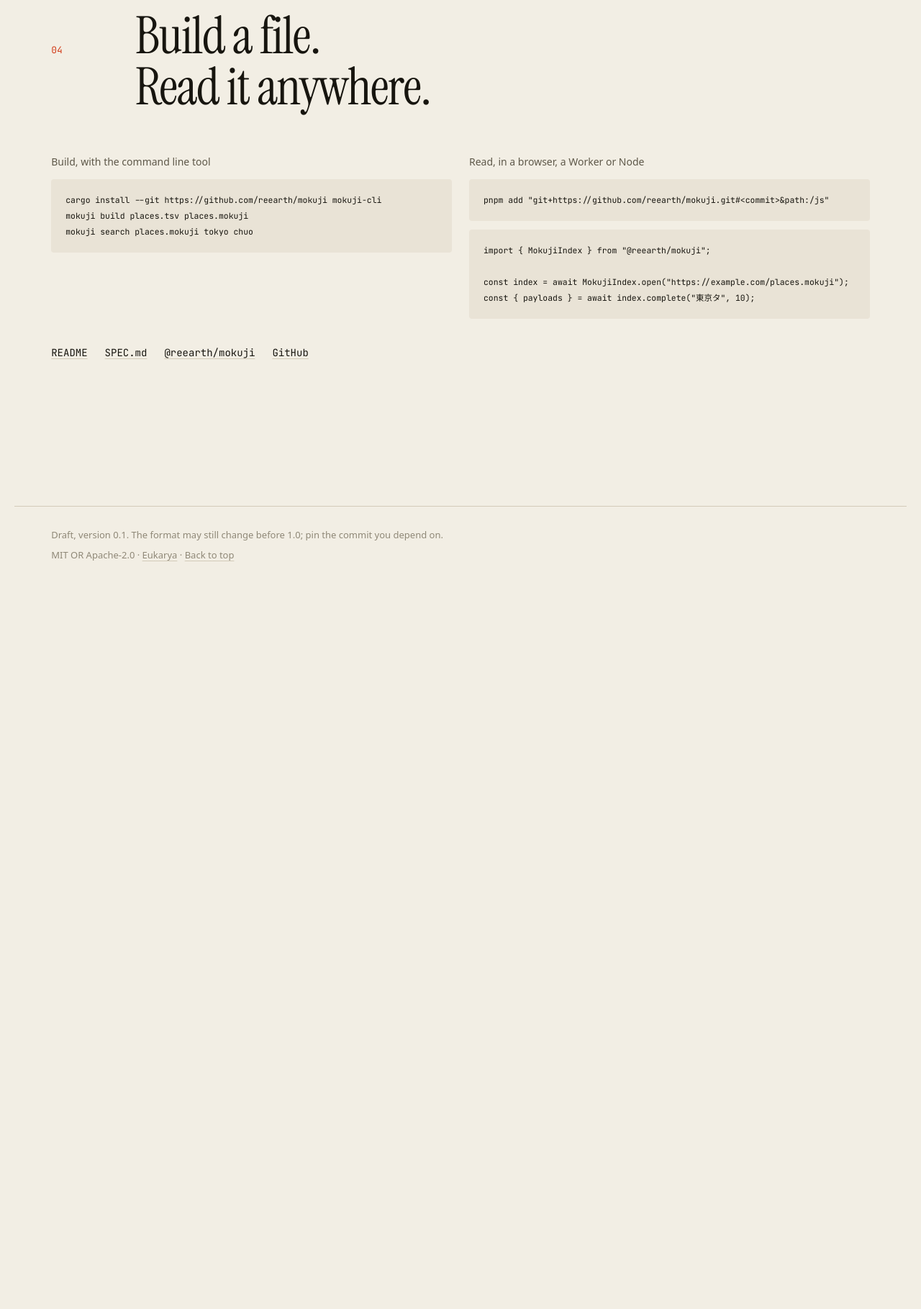
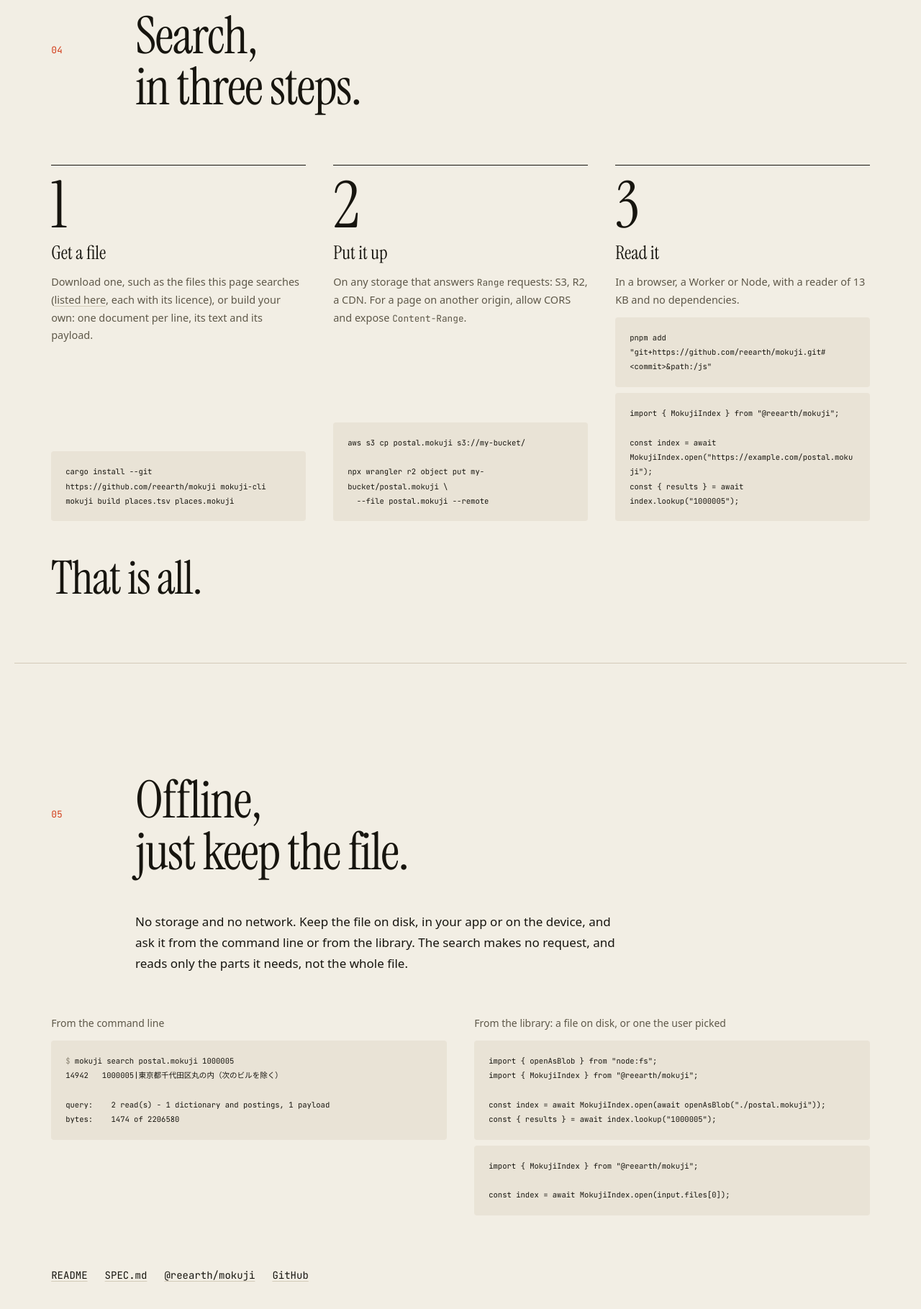
Before and after one commit to reearth/mokuji, a plain HTML site: page site/index.html in a window 1280 px wide. Shown: the part 4282-6101 px from the top of the page at 72% size. Before the commit the page ends 5118 px from the top, so only its background shows below. Drawn offline with Linux system fonts and the light colour scheme; a script that the page names is missing; files whose address does not match are found by name; a web font is replaced by a local one.

Commit message:
feat(site): building search in three steps, and searching offline
The page showed how to build a file and read it, but not that the whole job
is three steps: get a file, put it where Range requests are answered, read
it. Chapter 04 is those steps, with the commands for each; the files to
download are pointed to by Places' list rather than by a versioned URL that
would go stale.

Offline is a separate chapter, since it skips the middle step: keep the file
on hand and ask it from the command line, whose output is shown as it is, or
from the library, which now opens a Blob in one line. Code is shown without
ligatures, so => reads as typed.

```diff
--- a/site/index.html
+++ b/site/index.html
@@ -301,24 +301,86 @@
         <div class="chapter-head">
           <p class="folio">04</p>
           <h2 id="start-title" class="title">
-            <span lang="en">Build a file.<br />Read it anywhere.</span>
-            <span lang="ja">ファイルを作って、<br />どこからでも読む。</span>
+            <span lang="en">Search,<br />in three steps.</span>
+            <span lang="ja">検索は、<br />3ステップで。</span>
           </h2>
         </div>
-        <div class="start">
-          <div class="step">
-            <p class="step-label"><span lang="en">Build, with the command line tool</span><span lang="ja">作る（コマンドラインツール）</span></p>
+        <ol class="steps">
+          <li class="step">
+            <p class="step-n">1</p>
+            <h3><span lang="en">Get a file</span><span lang="ja">ファイルを用意する</span></h3>
+            <p>
+              <span lang="en">Download one, such as the files this page searches (<a href="https://places.reearth.land/v1/datasets">listed here</a>, each with its licence), or build your own: one document per line, its text and its payload.</span>
+              <span lang="ja">このページが検索しているファイル（<a href="https://places.reearth.land/v1/datasets">一覧</a>。ライセンスも書いてあります）のようにダウンロードするか、自分で作ります。1行に1件、テキストとペイロード。</span>
+            </p>
             <pre class="code"><code>cargo install --git https://github.com/reearth/mokuji mokuji-cli
-mokuji build places.tsv places.mokuji
-mokuji search places.mokuji tokyo chuo</code></pre>
-          </div>
-          <div class="step">
-            <p class="step-label"><span lang="en">Read, in a browser, a Worker or Node</span><span lang="ja">読む（ブラウザ・Worker・Node）</span></p>
+mokuji build places.tsv places.mokuji</code></pre>
+          </li>
+          <li class="step">
+            <p class="step-n">2</p>
+            <h3><span lang="en">Put it up</span><span lang="ja">置いて公開する</span></h3>
+            <p>
+              <span lang="en">On any storage that answers <code>Range</code> requests: S3, R2, a CDN. For a page on another origin, allow CORS and expose <code>Content-Range</code>.</span>
+              <span lang="ja"><code>Range</code> リクエストに応えるストレージならどこでも。S3、R2、CDN。別オリジンのページから読むなら、CORS を許可して <code>Content-Range</code> を公開します。</span>
+            </p>
+            <pre class="code"><code>aws s3 cp postal.mokuji s3://my-bucket/
+
+npx wrangler r2 object put my-bucket/postal.mokuji \
+  --file postal.mokuji --remote</code></pre>
+          </li>
+          <li class="step">
+            <p class="step-n">3</p>
+            <h3><span lang="en">Read it</span><span lang="ja">JS で読む</span></h3>
+            <p>
+              <span lang="en">In a browser, a Worker or Node, with a reader of 13 KB and no dependencies.</span>
+              <span lang="ja">ブラウザでも Worker でも Node でも。13 KB の reader で、依存はありません。</span>
+            </p>
             <pre class="code"><code>pnpm add "git+https://github.com/reearth/mokuji.git#&lt;commit&gt;&amp;path:/js"</code></pre>
             <pre class="code"><code>import { MokujiIndex } from "@reearth/mokuji";
 
-const index = await MokujiIndex.open("https://example.com/places.mokuji");
-const { payloads } = await index.complete("東京タ", 10);</code></pre>
+const index = await MokujiIndex.open("https://example.com/postal.mokuji");
+const { results } = await index.lookup("1000005");</code></pre>
+          </li>
+        </ol>
+        <p class="done"><span lang="en">That is all.</span><span lang="ja">以上。</span></p>
+
+      </section>
+
+      <section class="chapter" id="offline" aria-labelledby="offline-title">
+        <div class="chapter-head">
+          <p class="folio">05</p>
+          <h2 id="offline-title" class="title">
+            <span lang="en">Offline,<br />just keep the file.</span>
+            <span lang="ja">オフラインなら、<br />ファイルを置いて終わり。</span>
+          </h2>
+        </div>
+        <div class="chapter-body">
+          <p>
+            <span lang="en">No storage and no network. Keep the file on disk, in your app or on the device, and ask it from the command line or from the library. The search makes no request, and reads only the parts it needs, not the whole file.</span>
+            <span lang="ja">ストレージも通信もいりません。ファイルを手元に、アプリの中や端末に置いて、コマンドラインかライブラリで引くだけ。検索は通信をせず、ファイル全体ではなく必要な部分だけを読みます。</span>
+          </p>
+        </div>
+        <div class="ways">
+          <div class="way">
+            <p class="step-label"><span lang="en">From the command line</span><span lang="ja">コマンドラインで</span></p>
+            <!-- The output is mokuji search against postal.mokuji as Re:Earth
+                 Places publishes it, cut to the lines that matter. -->
+            <pre class="code"><code><span class="prompt">$</span> mokuji search postal.mokuji 1000005
+14942	1000005|東京都千代田区丸の内（次のビルを除く）
+
+query:    2 read(s) - 1 dictionary and postings, 1 payload
+bytes:    1474 of 2206580</code></pre>
+          </div>
+          <div class="way">
+            <p class="step-label"><span lang="en">From the library: a file on disk, or one the user picked</span><span lang="ja">ライブラリで（ディスク上のファイル、または利用者が選んだファイル）</span></p>
+            <pre class="code"><code>import { openAsBlob } from "node:fs";
+import { MokujiIndex } from "@reearth/mokuji";
+
+const index = await MokujiIndex.open(await openAsBlob("./postal.mokuji"));
+const { results } = await index.lookup("1000005");</code></pre>
+            <pre class="code"><code>import { MokujiIndex } from "@reearth/mokuji";
+
+const index = await MokujiIndex.open(input.files[0]);</code></pre>
           </div>
         </div>
         <p class="links">
--- a/site/style.css
+++ b/site/style.css
@@ -91,6 +91,8 @@ code,
 pre {
   font-family: var(--mono);
   font-size: 0.88em;
+  /* JetBrains Mono would draw => as an arrow; code is shown as typed. */
+  font-variant-ligatures: none;
 }
 button {
   font: inherit;
@@ -1054,29 +1056,103 @@ html[data-lang="ja"] .card h3 {
   font: 400 14px/1.6 var(--mono);
 }
 
-/* --- start --------------------------------------------------------------- */
+/* --- start: three steps ------------------------------------------------- */
 
-.start {
+.steps {
+  list-style: none;
   display: grid;
-  grid-template-columns: 1fr 1fr;
-  gap: 24px;
+  grid-template-columns: repeat(3, minmax(0, 1fr));
+  gap: clamp(20px, 3vw, 40px);
+  margin: clamp(40px, 6vw, 72px) 0 0;
+  padding: 0;
+}
+.step {
+  display: flex;
+  flex-direction: column;
+  gap: 12px;
+  min-width: 0;
+  padding-top: 18px;
+  border-top: 1px solid var(--ink);
+}
+.step .step-n {
+  margin: 0;
+  color: var(--ink);
+  font: 400 clamp(64px, 7vw, 104px) / 0.85 var(--serif);
+  letter-spacing: -0.03em;
+}
+.step h3 {
+  margin: 0;
+  font: 400 26px/1.2 var(--serif);
+}
+html[data-lang="ja"] .step h3 {
+  font: 500 19px/1.4 var(--serif-ja);
+}
+.step p {
+  margin: 0;
+  font-size: 14.5px;
+  color: var(--ink-2);
+}
+/* Three columns are narrow for a command: it wraps rather than hides. */
+.step .code {
+  font-size: 12px;
+  white-space: pre-wrap;
+  overflow-wrap: anywhere;
+}
+.step .code + .code {
+  margin-top: -4px;
+}
+/* The step's code sits at the foot of the column, so the three line up. */
+.step .code:first-of-type {
+  margin-top: auto;
+}
+.done {
+  margin: clamp(28px, 4vw, 48px) 0 clamp(40px, 6vw, 80px);
+  font: 400 clamp(40px, 5vw, 72px) / 1 var(--serif);
+  letter-spacing: -0.02em;
+}
+html[data-lang="ja"] .done {
+  font: 500 clamp(30px, 3.6vw, 52px) / 1.2 var(--serif-ja);
+}
+/* --- offline: two ways to ask a file on hand ------------------------ */
+
+.ways {
+  display: grid;
+  grid-template-columns: repeat(2, minmax(0, 1fr));
+  gap: clamp(20px, 3vw, 40px);
   margin-top: clamp(32px, 5vw, 56px);
 }
-.step {
+.way {
   display: grid;
   gap: 12px;
   align-content: start;
+  min-width: 0;
 }
 .step-label {
   margin: 0;
   font-size: 14px;
   color: var(--ink-2);
 }
-#start .links {
-  margin-top: 36px;
+.way .code {
+  font-size: 12px;
 }
-@media (max-width: 800px) {
-  .start {
+.way .code + .code {
+  margin-top: -4px;
+}
+.code .prompt {
+  color: var(--ink-3);
+  user-select: none;
+}
+#offline .links {
+  margin-top: clamp(40px, 6vw, 72px);
+}
+@media (max-width: 900px) {
+  .steps {
+    grid-template-columns: 1fr;
+  }
+  .step .code:first-of-type {
+    margin-top: 4px;
+  }
+  .ways {
     grid-template-columns: 1fr;
   }
 }
```
